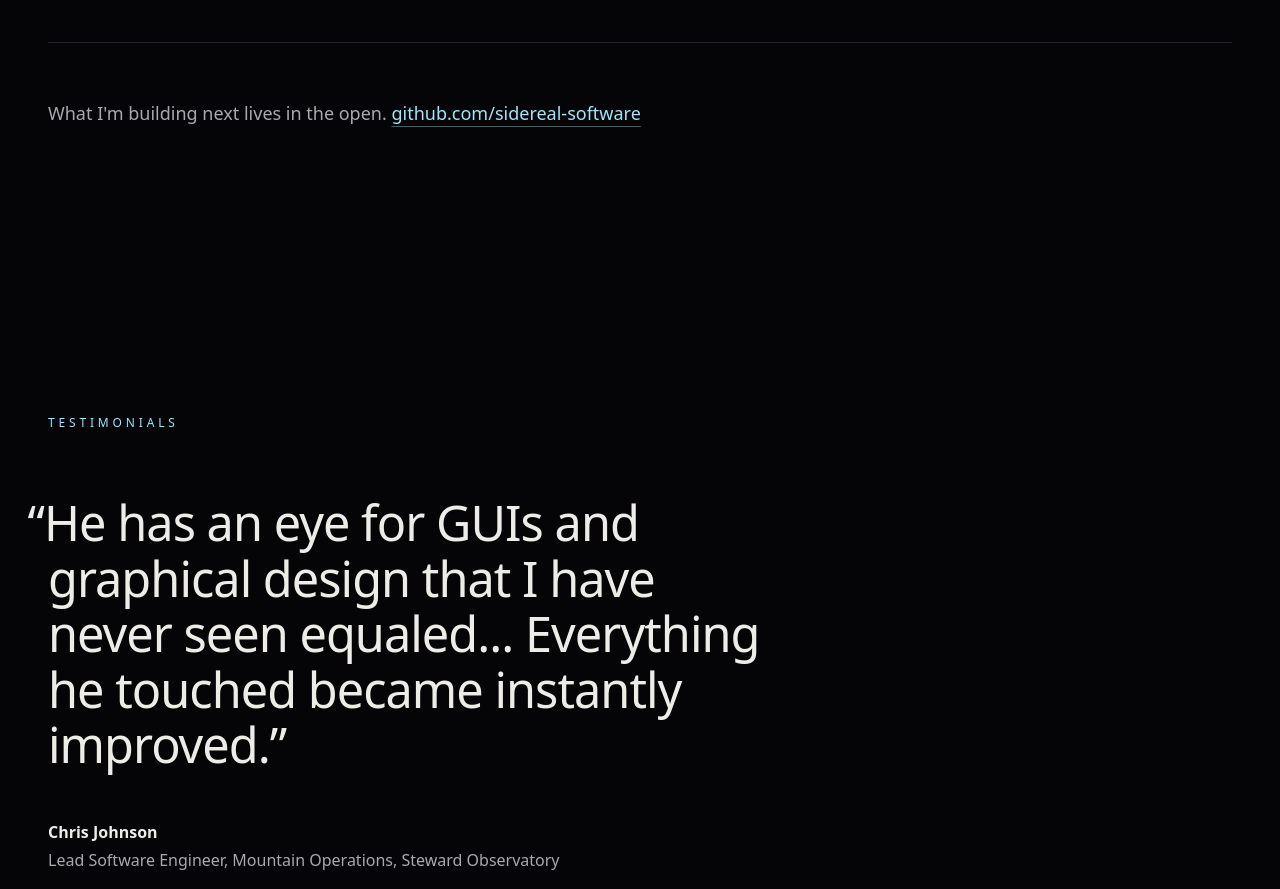
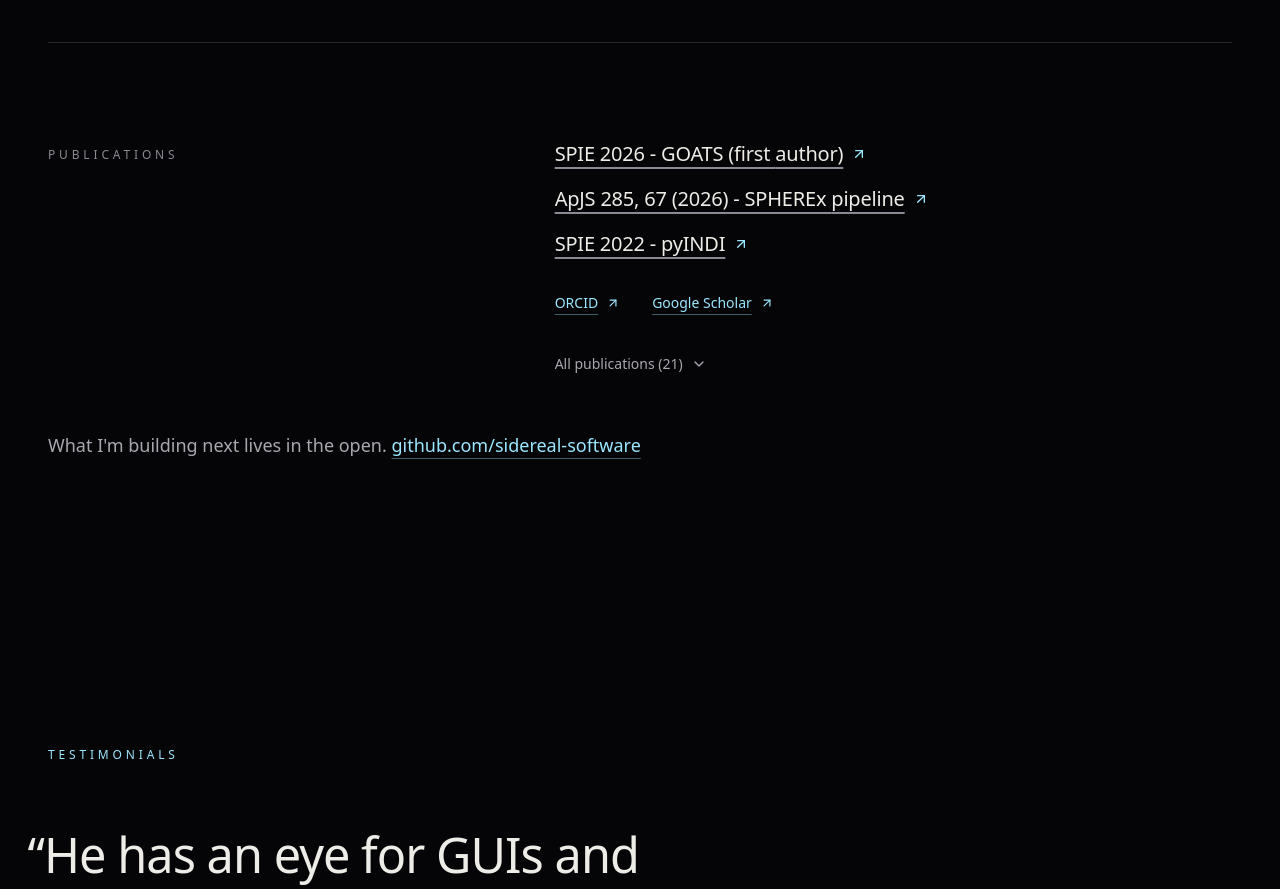
Before and after one commit to sidereal-software/sidereal-software.github.io, a React (Vite) app: page / in a window 1280 px wide. Shown: the part 7700-8589 px from the top of the page. Built offline with nearby package versions, Linux system fonts and the light colour scheme; a web font is replaced by a local one.

Commit message:
feat(site): show featured and full publications in Work

```diff
--- a/src/components/sections/work.tsx
+++ b/src/components/sections/work.tsx
@@ -1,4 +1,5 @@
-import { ArrowUpRight } from 'lucide-react'
+import { ArrowUpRight, ChevronDown } from 'lucide-react'
+import { useId, useState } from 'react'
 
 import { ImageCredit } from '@/components/image-credit'
 import { Monument } from '@/components/monument'
@@ -10,6 +11,12 @@ import {
   type CaseStudy,
 } from '@/content/career'
 import { telescopes, type CreditedImage } from '@/content/images'
+import {
+  allPublications,
+  featuredPublications,
+  publicationProfiles,
+  type Work as Publication,
+} from '@/content/publications'
 
 const gutter = 'mx-auto w-full max-w-[90rem] px-5 sm:px-8 lg:px-12'
 
@@ -187,6 +194,99 @@ function Career() {
   )
 }
 
+function PublicationEntry({ work }: { work: Publication }) {
+  return (
+    <li className="border-border grid gap-1 border-t py-5 sm:grid-cols-[5rem_1fr] sm:gap-6">
+      <p className="text-dim text-sm tabular-nums sm:pt-0.5">{work.year}</p>
+      <div>
+        <p className="leading-snug text-pretty">
+          {work.link ? (
+            <a
+              href={work.link}
+              target="_blank"
+              rel="noreferrer"
+              className="decoration-dim hover:decoration-primary underline underline-offset-[5px] transition-colors">
+              {work.title}
+            </a>
+          ) : (
+            work.title
+          )}
+        </p>
+        {work.venue && <p className="text-muted-foreground mt-1 text-sm">{work.venue}</p>}
+      </div>
+    </li>
+  )
+}
+
+function Publications() {
+  const [expanded, setExpanded] = useState(false)
+  const listId = useId()
+  return (
+    <section
+      aria-labelledby="publications"
+      className="mt-16 grid gap-8 md:mt-24 md:grid-cols-12">
+      <h3
+        id="publications"
+        className="text-dim text-xs font-medium tracking-[0.32em] uppercase md:col-span-5 md:pt-2">
+        Publications
+      </h3>
+      <div className="md:col-span-7">
+        <ul className="flex flex-col gap-4">
+          {featuredPublications.map((paper) => (
+            <li key={paper.link}>
+              <a
+                href={paper.link}
+                target="_blank"
+                rel="noreferrer"
+                className="font-display decoration-dim hover:decoration-primary text-lg leading-[1.45] font-medium tracking-[-0.01em] text-balance underline underline-offset-[6px] transition-colors md:text-xl">
+                {paper.label.slice(0, paper.label.lastIndexOf(' ') + 1)}
+                {/* The arrow rides with the last word so it never wraps onto a line alone. */}
+                <span className="whitespace-nowrap">
+                  {paper.label.slice(paper.label.lastIndexOf(' ') + 1)}
+                  <ArrowUpRight
+                    aria-hidden
+                    className="text-primary ml-2 inline size-4 align-[-0.05em]"
+                    strokeWidth={2}
+                  />
+                </span>
+              </a>
+            </li>
+          ))}
+        </ul>
+        <ul className="mt-8 flex flex-wrap gap-x-8 gap-y-3">
+          {publicationProfiles.map((profile) => (
+            <li key={profile.href}>
+              <ExternalLink href={profile.href}>{profile.label}</ExternalLink>
+            </li>
+          ))}
+        </ul>
+        <button
+          type="button"
+          aria-expanded={expanded}
+          aria-controls={listId}
+          onClick={() => setExpanded((open) => !open)}
+          className="text-muted-foreground hover:text-foreground mt-10 inline-flex cursor-pointer items-center gap-2 text-sm transition-colors">
+          All publications ({allPublications.length})
+          <ChevronDown
+            aria-hidden
+            className={`size-4 transition-transform duration-300 ${expanded ? 'rotate-180' : ''}`}
+            strokeWidth={2}
+          />
+        </button>
+        <ol
+          id={listId}
+          aria-label="All publications"
+          hidden={!expanded}
+          className="border-border mt-6 border-b">
+          {allPublications.map((work) => (
+            <PublicationEntry key={work.title} work={work} />
+          ))}
+        </ol>
+      </div>
+    </section>
+  )
+}
+
 function OpenSource() {
   return (
     <p className="text-muted-foreground mt-14 text-lg text-pretty">
@@ -215,6 +315,7 @@ export function Work() {
       ))}
       <div className={`mt-32 md:mt-48 ${gutter}`}>
         <Career />
+        <Publications />
         <OpenSource />
       </div>
     </section>
--- /dev/null
+++ b/src/content/publications.ts
@@ -0,0 +1,53 @@
+import { mergeWorks, type Work } from '@/lib/orcid.js'
+
+import generated from './publications.generated.json'
+
+export type { Work }
+
+export interface FeaturedPublication extends Work {
+  label: string
+  link: string
+}
+
+// Hand-curated: these stay featured even while ORCID lags behind them.
+export const featuredPublications: FeaturedPublication[] = [
+  {
+    label: 'SPIE 2026 - GOATS (first author)',
+    title:
+      'GOATS: a Gemini end-to-end platform for time-domain and multimessenger follow-up',
+    year: 2026,
+    venue: 'Software and Cyberinfrastructure for Astronomy IX',
+    type: 'conference-paper',
+    link: 'https://doi.org/10.1117/12.3104316',
+  },
+  {
+    label: 'ApJS 285, 67 (2026) - SPHEREx pipeline',
+    title: 'The SPHEREx Image and Spectrophotometry Processing Pipeline',
+    year: 2026,
+    venue: 'The Astrophysical Journal Supplement Series',
+    type: 'journal-article',
+    link: 'https://doi.org/10.3847/1538-4365/ae8843',
+  },
+  {
+    label: 'SPIE 2022 - pyINDI',
+    title:
+      'Rapid and painless development of python INDI drivers to elegant and responsive web GUIs',
+    year: 2022,
+    venue: 'Software and Cyberinfrastructure for Astronomy VII',
+    type: 'conference-paper',
+    link: 'https://doi.org/10.1117/12.2630471',
+  },
+]
+
+export const publicationProfiles = [
+  { label: 'ORCID', href: 'https://orcid.org/0009-0006-3587-3380' },
+  {
+    label: 'Google Scholar',
+    href: 'https://scholar.google.com/citations?user=B0HllkYAAAAJ',
+  },
+]
+
+export const allPublications: Work[] = mergeWorks(
+  generated.works,
+  featuredPublications.map(({ label: _label, ...work }) => work),
+)
```
Also changed, not shown: 2 other files (tests, documents, lock files or other folders).
